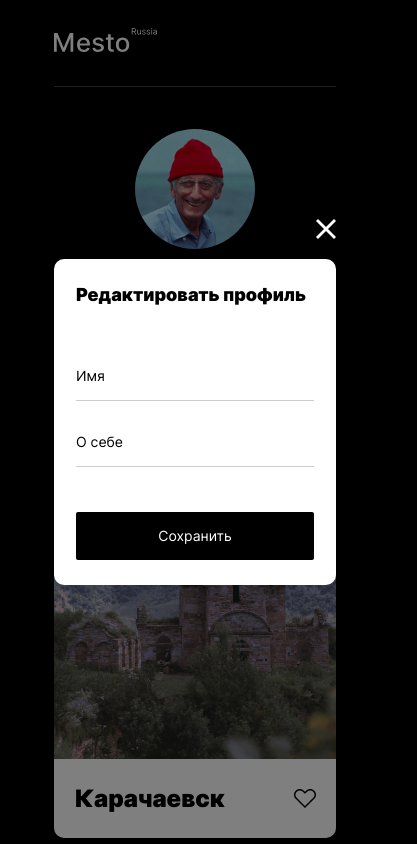
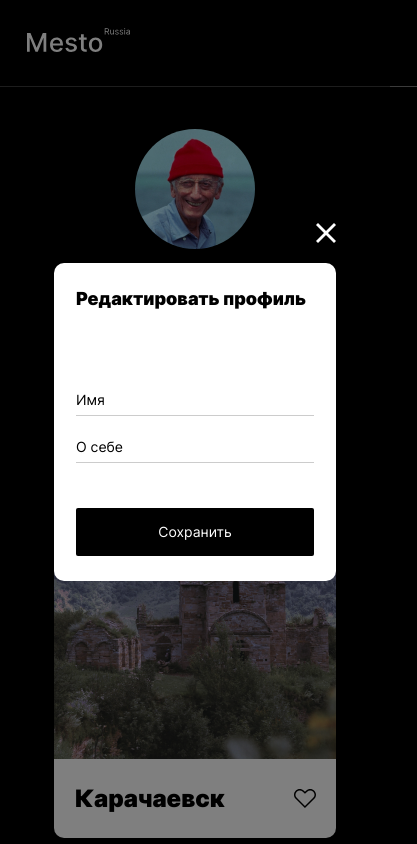
Before and after one commit to 9QS/mesto-project, a plain HTML site: page index.html in a window 390 px wide. Shown: the top 844 px of the page, 417 px wide, since content can reach past the window. Drawn offline with Linux system fonts and the light colour scheme.

Commit message:
Проект

```diff
--- a/blocks/form/__item/form__item.css
+++ b/blocks/form/__item/form__item.css
@@ -1,9 +1,11 @@
 .form__item {
     outline: none;
     border: 0;
-    height: 50px;
+    min-height: 31px;
     padding: 0;
     border-bottom: 1px solid rgba(0, 0, 0, .2);
+    font-size: 14px;
+    line-height: 17px;
 }
 
 @media (min-width: 720px) {
@@ -26,6 +28,4 @@
 
 .form__item::placeholder {
     color: #000;
-    font-size: 14px;
-    line-height: 17px;
 }
--- a/blocks/form/__title/form__title.css
+++ b/blocks/form/__title/form__title.css
@@ -15,7 +15,7 @@
 
 @media (max-width: 719px) {
     .form__title {
-        margin: 0 0 45px 0;
+        margin: 0 0 75px 0;
         font-size: 18px;
         line-height: 21px;
         max-width: 238px;
--- a/blocks/header/header.css
+++ b/blocks/header/header.css
@@ -2,35 +2,30 @@
     border-bottom: 1px solid rgba(84, 84, 84, .7);
 }
 
-@media (min-width: 985px) {
+@media (min-width: 920px) {
     .header {
         width: 880px;
+        padding: 45px 0 41px;
     }
 }
 
-@media (max-width: 984px) {
+@media (max-width: 919px) {
     .header {
-        width: 660px;
+        width: 700px;
+        padding: 45px 0 41px;
     }
 }
 
-@media (max-width: 755px) {
+@media (min-width: 720px) {
     .header {
-        width: 520px;
+        margin: 0 auto;
     }
 }
 
-@media (min-width: 634px) {
+@media (max-width: 719px) {
     .header {
-        margin: 45px auto 0;
-        padding-bottom: 41px;
+        margin: 28px auto 0;
+        width: 100%;
+        padding: 0 0 31px 27px;
     }
 }
-
-@media (max-width: 633px) {
-    .header {
-        margin: 28px auto 0;
-        width: 282px;
-        padding-bottom: 31px;
-    }
-}
```
